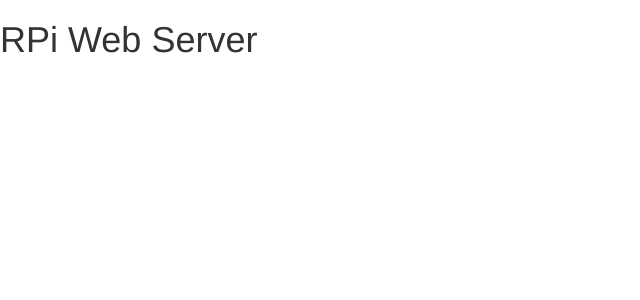
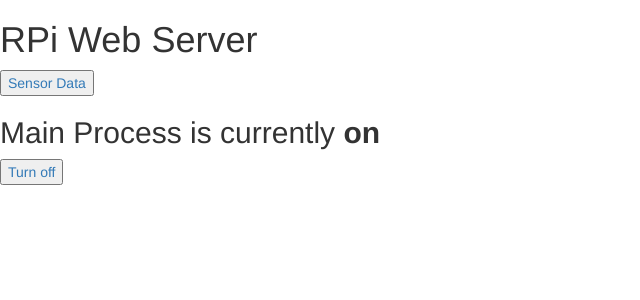
Before and after one commit to JakobProssinger/StratoFlight-System-Control, a Flask app: page / in a window 1280 px wide. Shown: the top 300 px of the page, without its empty margins (0-640 px from the left). Run offline with Flask 2, Linux system fonts and the light colour scheme; parts of the project's set-up code (start-up, migrations or seed data) failed here and were passed over; some libraries are stand-ins or nearby versions.

Commit message:
main loop now activatable on webserver

```diff
--- a/flask_app.py
+++ b/flask_app.py
@@ -1,10 +1,37 @@
-from flask import Flask, stream_with_context, request, Response, flash
+from flask import Flask, stream_with_context, request, Response, redirect, url_for
 from flask import render_template
+from src.sensors import ds18b20
+from src.sensors import ina260
 from src.sensors import internal
+from src.logging.csv_handler import CSVHandler
+from src.sensors.sensor_process import SensorObject
+import time
+import threading
 
-import time
+CSV_DIRECTORY = './Logging-Files/sensor_data.csv'
+TEMPSENSORS_DEVICE_ADDRESSES = ['28-00000cdfc36f']  #, '28-00000cdf6b81']
+INA260_DEVICE_ADDRESSES = [0x40, 0x41]
+HEADER_LIST = [
+    'TIME', 'INA CURRENT 1/mA', 'INA CURRENT 2/mA', 'INA VOLTAGE 1/mV',
+    'INA VOLTAGE 2/mV', 'ds18b28 Temperature', 'raspberry temperature'
+]
+
+csv_handler = CSVHandler(CSV_DIRECTORY, HEADER_LIST)
+csv_handler.csv_write_data_row(HEADER_LIST)
+sensors_processor = SensorObject(INA260_DEVICE_ADDRESSES,
+                                 TEMPSENSORS_DEVICE_ADDRESSES, csv_handler)
 
 app = Flask(__name__)
+app.run_main_system = False
+
+
+def system_main_thread() -> None:
+    print("in thread")
+    if app.run_main_system is False:
+        return
+    sensors_processor.system_process()
+    print("cycle ended")
+    threading.Timer(5, system_main_thread).start()
 
 
 def stream_template(template_name, **context):
@@ -24,11 +51,22 @@ def stream_view():
 
 @app.route("/")
 def main():
-
-    return render_template('index.html')
+    template_data = {'main_process': app.run_main_system}
+    return render_template('index.html', **template_data)
 
 
-@app.route("/value")
+@app.route("/changeProcess/<aMode>")
+def change_system_main_thread(aMode):
+    if aMode == "on":
+        app.run_main_system = True
+        system_main_thread()
+    elif aMode == "off":
+        app.run_main_system = False
+
+    return redirect("/")
+
+
+@app.route("/sensors")
 def show_values():
     raspberry_temp = internal.get_raspberry_temperature()
     return render_template('template.html', raspberry_temp=raspberry_temp)
--- a/templates/index.html
+++ b/templates/index.html
@@ -5,17 +5,36 @@
     <!-- Latest compiled and minified CSS -->
     <link rel="stylesheet" href="https://maxcdn.bootstrapcdn.com/bootstrap/3.3.6/css/bootstrap.min.css"
         integrity="sha384-1q8mTJOASx8j1Au+a5WDVnPi2lkFfwwEAa8hDDdjZlpLegxhjVME1fgjWPGmkzs7" crossorigin="anonymous">
-    <!-- Optional theme -->
-    <link rel="stylesheet" href="https://maxcdn.bootstrapcdn.com/bootstrap/3.3.6/css/bootstrap-theme.min.css"
-        integrity="sha384-fLW2N01lMqjakBkx3l/M9EahuwpSfeNvV63J5ezn3uZzapT0u7EYsXMjQV+0En5r" crossorigin="anonymous">
-    <!-- Latest compiled and minified JavaScript -->
-    <script src="https://maxcdn.bootstrapcdn.com/bootstrap/3.3.6/js/bootstrap.min.js"
-        integrity="sha384-0mSbJDEHialfmuBBQP6A4Qrprq5OVfW37PRR3j5ELqxss1yVqOtnepnHVP9aJ7xS"
-        crossorigin="anonymous"></script>
+
 </head>
 
 <body>
     <h1>RPi Web Server</h1>
+    <a href="/sensors">
+        <input type="button" value="Sensor Data" />
+    </a>
+
+    {% if main_process == true %}
+    <h2>Main Process is currently <strong>on</strong></h2>
+    <div>
+        <div>
+            <a href="/changeProcess/off">
+                <input type="button" value="Turn off" />
+            </a>
+        </div>
+    </div>
+    {% else %}
+    <h2>Main Process is currently <strong>off</strong></h2>
+    <div>
+        <div>
+            <a href="/changeProcess/on">
+                <input type="button" value="Turn on" />
+            </a>
+        </div>
+    </div>
+    {% endif %}
+
+
 </body>
 
 </html>
```
